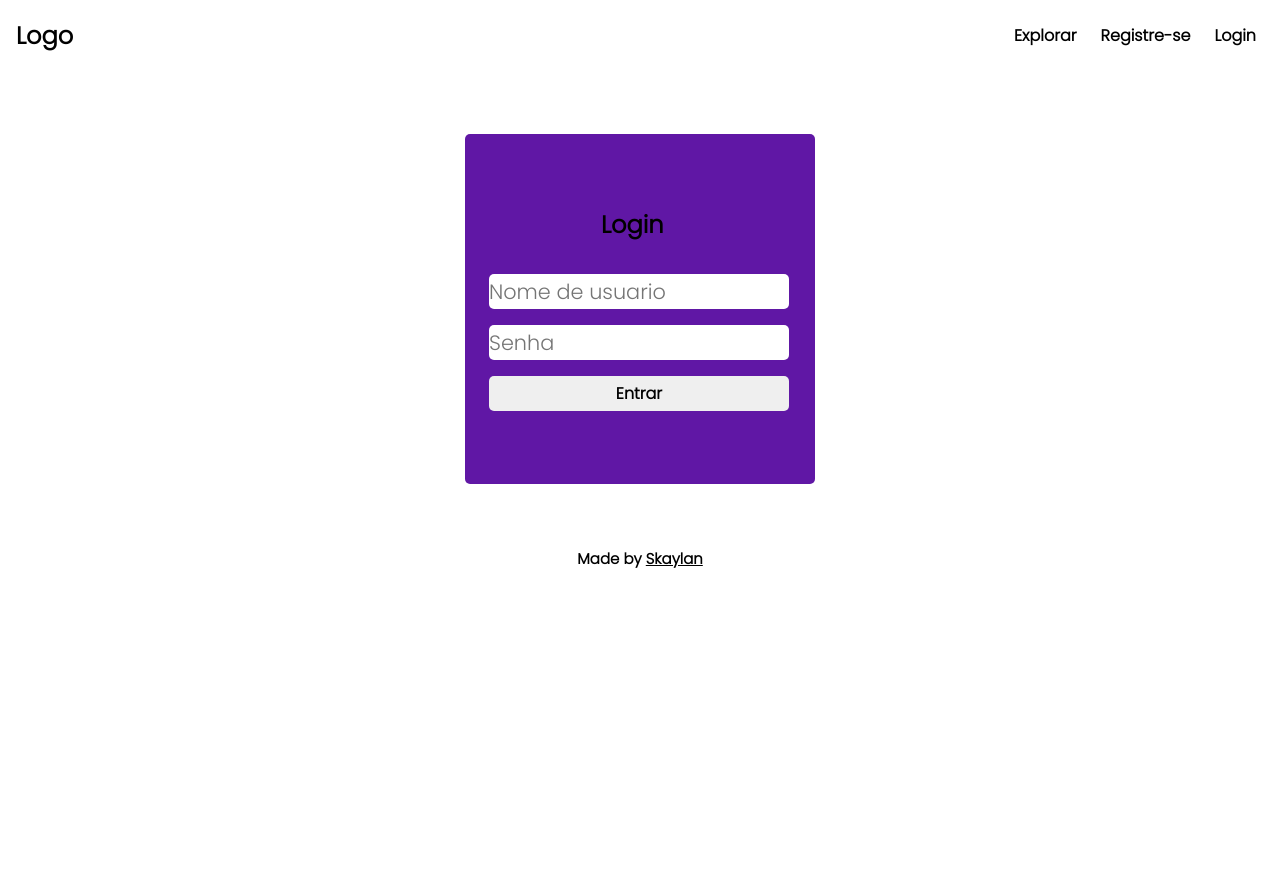
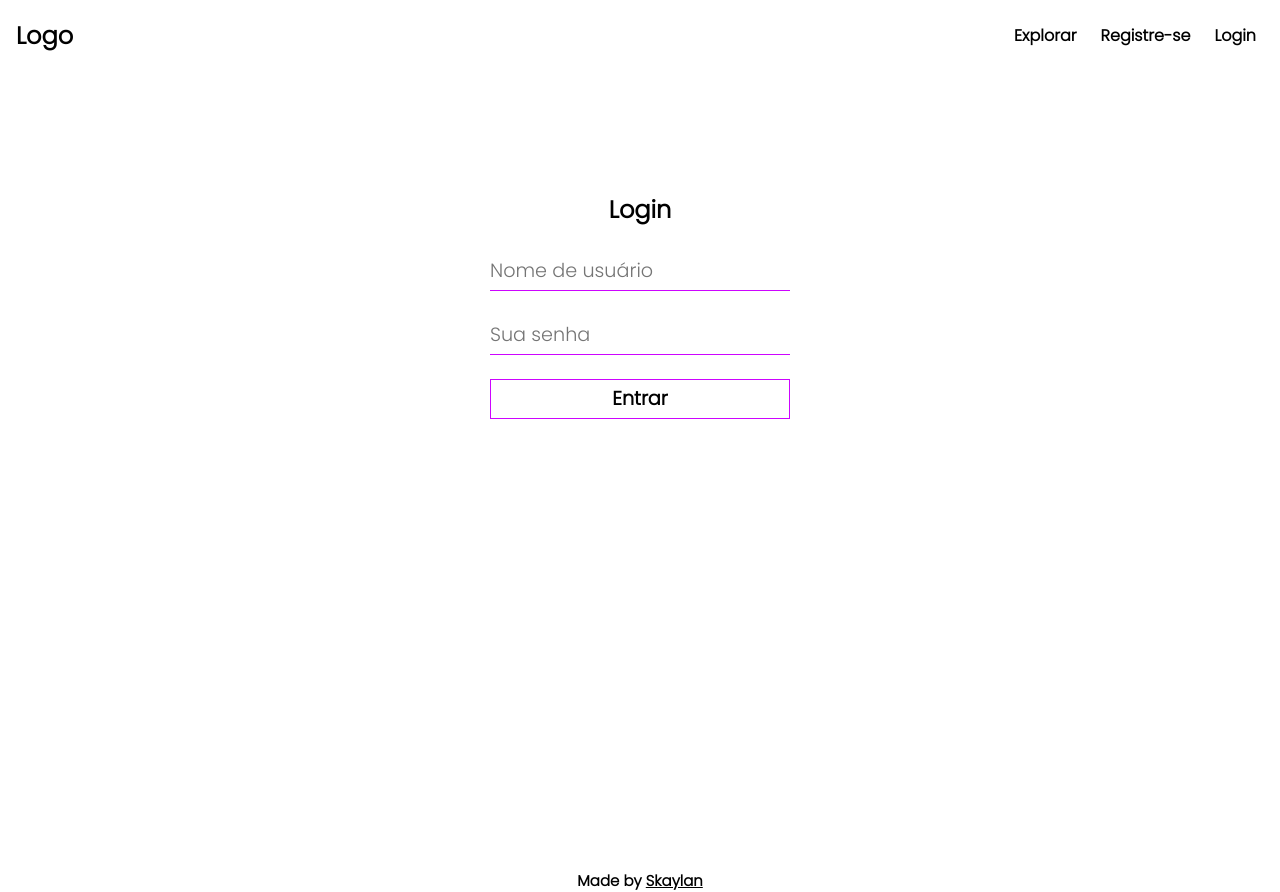
Before and after one commit to Skaylan/cadastro_de_imagens, a Flask app: page /login in a window 1280 px wide. Before the commit the page ends 568 px from the top, so only its background shows below. Run offline with Flask 2, Linux system fonts and the light colour scheme.

Commit message:
login page style updated

```diff
--- a/app/static/css/login.css
+++ b/app/static/css/login.css
@@ -4,7 +4,91 @@
     box-sizing: border-box;
 }
 
-.main {
+
+main{
+    width: 100vw;
+    height: 100vh;
+    display: flex;
+    flex-direction: column;
+    align-items: center;
+    justify-content: start;
+    overflow-x: hidden;
+}
+
+.form form{
+    display: flex;
+    flex-direction: column;
+    align-items: center;
+    justify-content: center;
+    /* background: #ff0000; */
+    width: 430px;
+    height: 470px;
+    margin-bottom: 2rem;
+    gap: 1.5rem;
+}
+
+.label label{
+    font-size: 1.5rem;
+    font-weight: bold;
+}
+
+.input {
+    width: 300px;
+    height: 40px;
+    border: none;
+    outline: none;
+    border-bottom: 1px solid #cd05ff;
+    font-size: 1.2rem;
+}
+
+input[type=submit]{
+    width: 300px;
+    height: 40px;
+    border: none;
+    border: 1px solid #cd05ff;
+    font-size: 1.2rem;
+    cursor: pointer;
+    background: #fff;
+    font-weight: bold;
+
+}
+
+input[type=submit]:hover{
+    background: #d93fff;
+    transition: .5s ease-in-out;
+    color: white;
+}
+
+.flash-massage {
+    display: flex;
+    align-items: center;
+    justify-content: center;
+    width: 300px;
+    height: 30px;
+    margin-top: 1rem;
+    font-size: 1rem;
+    background-color: #fc3030;
+    border-radius: 5px;
+}
+
+.flash-massage h3 {
+    color: white;
+}
+
+@media (max-width: 340px){
+    .input{
+        width: 250px;
+    }
+
+    input[type=submit]{
+        width: 250px;
+    }
+}
+
+
+
+
+/* .main {
     width: 100vw;
     height: 100%;
     display: flex;
@@ -54,21 +138,4 @@
     margin-bottom: 1rem;
     font-size: 1.5rem;
     margin-left: 8.5rem;
-}
-
-
-.flash-massage {
-    display: flex;
-    align-items: center;
-    justify-content: center;
-    width: 300px;
-    height: 30px;
-    margin-top: 1rem;
-    font-size: 1rem;
-    background-color: rgb(231, 40, 40);
-    border-radius: 5px;
-}
-
-.flash-massage h3 {
-    color: white;
-}
+} */
--- a/app/templates/login.html
+++ b/app/templates/login.html
@@ -4,7 +4,40 @@
 {% block style %} <link rel="stylesheet" type="text/css" href={{ url_for('static', filename='css/login.css') }}> {% endblock %}
 
 {% block main %}
-    <section class="main">
+
+    <main>
+        <div class="form">
+            <form action="/login" method="POST">
+                <div class="label"><label for="">Login</label></div>
+                <div class="username">
+                    <input class="input" type="text" name="username" required autocomplete="off" placeholder="Nome de usuário">
+                </div>
+                <div class="password">
+                    <input class="input" type="password" name="password" required placeholder="Sua senha">
+                </div>
+                <div class="submit">
+                    <input type="submit" value="Entrar">
+                </div>
+                {% with messages = get_flashed_messages() %}
+                    {% if messages %}
+                        {% for msg in messages %}
+                            <div class="flash-massage">
+                                <h3>{{ msg }}</h3>
+                            </div>
+                        {% endfor%}
+                    {% endif %}
+                {% endwith %}
+            </form>
+        </div>
+    </main>
+
+{% endblock %}
+
+
+
+
+
+<!-- <section class="main">
     <div class="form">
         <form action="#" method="post">
             <h1 class="label">Login</h1>
@@ -22,5 +55,4 @@
             {% endif %}
         {% endwith %}
     </div>
-    </section>
-{% endblock %}
+</section> -->
```
Also changed, not shown: app/templates/base.html (line endings or trailing spaces). Lines whose indentation alone changed are shown as unchanged.
